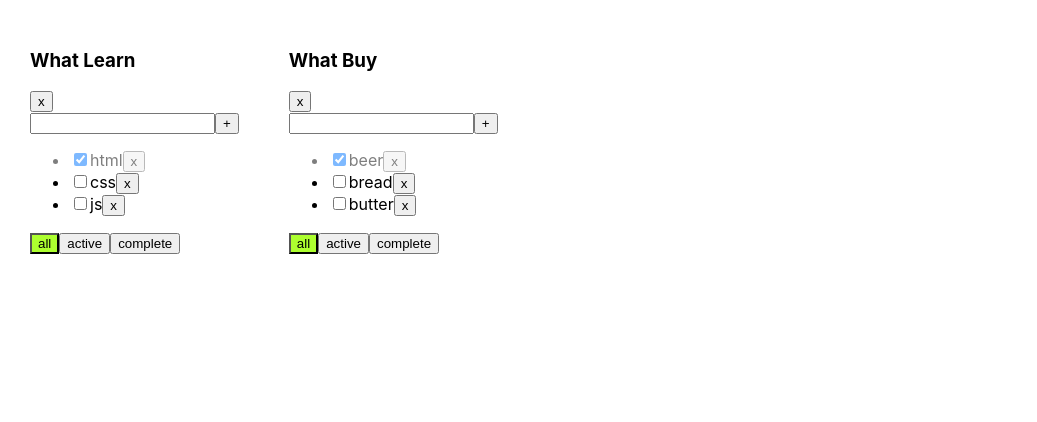
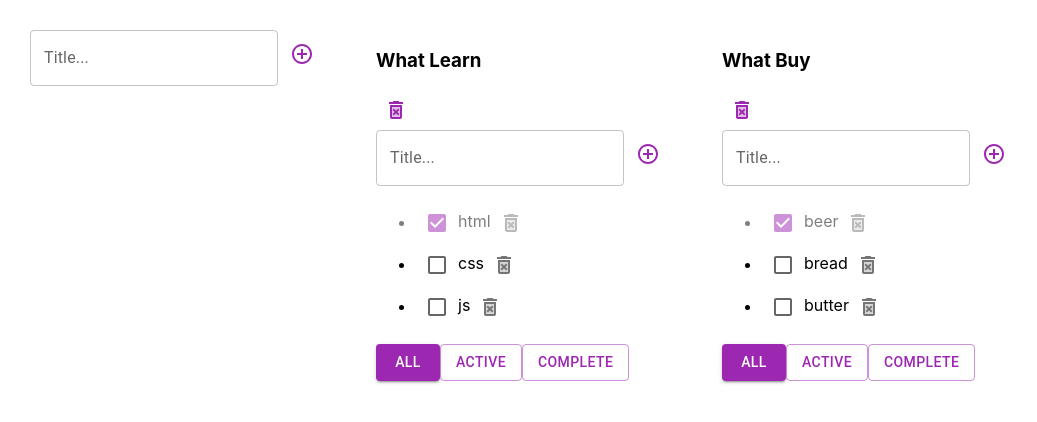
Before and after one commit to denya54/todolist-without-help, a React (Create React App) app: page / in a window 1280 px wide. Shown: the top 422 px of the page, without its empty margins (0-1037 px from the left). Built offline with nearby package versions, Linux system fonts and the light colour scheme.

Commit message:
add materialUI to project

```diff
--- a/package.json
+++ b/package.json
@@ -3,6 +3,10 @@
   "version": "0.1.0",
   "private": true,
   "dependencies": {
+    "@emotion/react": "^11.10.4",
+    "@emotion/styled": "^11.10.4",
+    "@mui/icons-material": "^5.10.3",
+    "@mui/material": "^5.10.5",
     "@testing-library/jest-dom": "^5.16.4",
     "@testing-library/react": "^13.3.0",
     "@testing-library/user-event": "^13.5.0",
--- a/src/AddItemComponent.tsx
+++ b/src/AddItemComponent.tsx
@@ -1,8 +1,12 @@
 import React, {ChangeEvent, KeyboardEvent, useState} from "react";
+import {IconButton} from "@mui/material";
+import AddCircleOutlineTwoToneIcon from '@mui/icons-material/AddCircleOutlineTwoTone';
+import TextField from '@mui/material/TextField';
+
 
 type AddItemComponentPropsType = {
-    addItem: (todoID: string, itemTitle: string) => void
-    todoID: string
+    addItem: (itemTitle: string) => void
+
 }
 
 export const AddItemComponent = (props: AddItemComponentPropsType) => {
@@ -18,7 +22,7 @@ export const AddItemComponent = (props: AddItemComponentPropsType) => {
 
     const addNewItem = () => {
         if (inputValue.trim() !== '') {
-            props.addItem(props.todoID, inputValue.trim())
+            props.addItem(inputValue.trim())
             setInputValue('')
         } else {
             setError('This field should contain symbol')
@@ -33,11 +37,17 @@ export const AddItemComponent = (props: AddItemComponentPropsType) => {
 
     return (
         <div>
-            <input value={inputValue}
-                   onChange={changeInputValue}
-                   onKeyPress={onKeyPressHandler}
-                   className={error ? 'error' : ''}/>
-            <button onClick={addNewItem}>+</button>
+            <TextField
+                error={!!error}
+                label="Title..."
+                color="secondary"
+                value={inputValue}
+                onChange={changeInputValue}
+                onKeyPress={onKeyPressHandler}
+            />
+            <IconButton onClick={addNewItem} color="secondary" size={'large'}>
+                <AddCircleOutlineTwoToneIcon />
+            </IconButton>
             {error ? <div className={'error-message'}>{error}</div> : null}
         </div>
     )
--- a/src/App.tsx
+++ b/src/App.tsx
@@ -2,6 +2,7 @@ import React, {useState} from 'react';
 import './App.css';
 import {Todolist} from "./Todolist";
 import {v1} from "uuid";
+import {AddItemComponent} from "./AddItemComponent";
 
 export type TodolistType = {
     id: string,
@@ -72,8 +73,27 @@ function App() {
         setTodolists(newListTodo)
     }
 
+    const addTodolist = (todolistTitle: string) => {
+        let newTodoID = v1()
+        let newTodo: TodolistType = {id: newTodoID, title: todolistTitle, filter: 'all'}
+        setTodolists([...todolists, newTodo])
+        setTasks({...tasks, [newTodoID]: []})
+    }
+
+    const changeTodolistTitle = (todolistID: string, newTodoTitle: string) => {
+        let changedTodolists = todolists.map(t => t.id === todolistID ? {...t, title: newTodoTitle} : t)
+        setTodolists(changedTodolists)
+    }
+
+    const changeTaskTitle = (todolistID: string, taskID: string, newTaskTitle: string) => {
+        let todolistTask = tasks[todolistID]
+        tasks[todolistID] = todolistTask.map(t => t.id === taskID ? {...t, title: newTaskTitle} : t)
+        setTasks({...tasks})
+    }
+
     return (
         <div className="App">
+            <AddItemComponent addItem={addTodolist}/>
             {todolists.map(todo => {
                 let allTodolistTasks = tasks[todo.id]
                 let tasksForTodo = allTodolistTasks
@@ -92,6 +112,8 @@ function App() {
                                  changeTaskStatus={changeTaskStatus}
                                  filter={todo.filter}
                                  deleteTodolist={deleteTodolist}
+                                 changeTodoTitle={changeTodolistTitle}
+                                 changeTaskTitle={changeTaskTitle}
                 />
             })}
 
--- /dev/null
+++ b/src/ChangeSpan.tsx
@@ -0,0 +1,46 @@
+import React, {ChangeEvent, useState} from "react";
+import TextField from "@mui/material/TextField";
+
+type ChangeSpanPropsType = {
+    title: string
+    changeFunc: (newTitle: string) => void
+}
+
+export const ChangeSpan = (props: ChangeSpanPropsType) => {
+
+    let [changeMod, setChangeMod] = useState(false)
+    let [error, setError] = useState<null | string>(null)
+
+    const activateChangeMod = () => {
+        setChangeMod(true)
+    }
+
+    const deActivateChangeMod = () => {
+        if (titleValue.length < 1) {
+            setError('title must include more than 0 symbols')
+        } else {
+            setChangeMod(false)
+            props.changeFunc(titleValue)
+        }
+    }
+
+    let [titleValue, setTitleValue] = useState(props.title)
+
+    let changeTitle = (e: ChangeEvent<HTMLInputElement>) => {
+        setTitleValue(e.currentTarget.value)
+        setError(null)
+    }
+
+
+    return changeMod
+        ?  <TextField
+                error={!!error}
+                label={'new title'}
+                color="secondary"
+                value={titleValue}
+                onChange={changeTitle}
+                autoFocus
+                onBlur={deActivateChangeMod}
+                helperText={error}
+            />
+        : <span onDoubleClick={activateChangeMod}>{props.title}</span>}
--- /dev/null
+++ b/src/Tasks.tsx
@@ -0,0 +1,42 @@
+import React from "react";
+import {TaskType} from "./App";
+import DeleteForeverTwoToneIcon from "@mui/icons-material/DeleteForeverTwoTone";
+import {Checkbox, IconButton} from "@mui/material";
+import {ChangeSpan} from "./ChangeSpan";
+
+type TasksPropsType = {
+    tasks: Array<TaskType>
+    deleteTask: (todolistID: string, taskID: string) => void
+    changeTaskStatus: (todolistID: string, taskID: string, newIsDoneValue: boolean) => void
+    todoID: string
+    changeTaskTitle: (todolistID: string, taskID: string, newTodoTitle: string) => void
+}
+
+export const Tasks = (props: TasksPropsType) => {
+    const deleteTask = (taskID: string) => {
+        props.deleteTask(props.todoID, taskID)
+    }
+    const changeTaskStatus = (taskID: string, newIsDone: boolean) => {
+        props.changeTaskStatus(props.todoID, taskID, newIsDone)
+    }
+
+    return (
+        <ul> {props.tasks.map(t => {
+            const changeTaskTitle = (newTitle: string) => {
+                props.changeTaskTitle(props.todoID, t.id, newTitle)
+            }
+
+            return <li key={t.id} className={t.isDone ? 'task-complete' : ''}>
+                <Checkbox color="secondary" checked={t.isDone} onChange={(e => {
+                    changeTaskStatus(t.id, e.currentTarget.checked)
+                })}/>
+                <ChangeSpan title={t.title} changeFunc={changeTaskTitle}/>
+                <IconButton onClick={() => deleteTask(t.id)}>
+                    <DeleteForeverTwoToneIcon/>
+                </IconButton>
+            </li>
+        })}
+
+        </ul>
+    )
+}
--- a/src/Todolist.tsx
+++ b/src/Todolist.tsx
@@ -1,6 +1,11 @@
 import React from "react";
 import {FilterType, TaskType} from "./App";
 import {AddItemComponent} from "./AddItemComponent";
+import {ChangeSpan} from "./ChangeSpan";
+import {Tasks} from "./Tasks";
+import {Button, IconButton} from "@mui/material";
+import DeleteForeverTwoToneIcon from '@mui/icons-material/DeleteForeverTwoTone';
+
 
 type TodolistPropsType = {
     title: string
@@ -12,45 +17,49 @@ type TodolistPropsType = {
     changeTaskStatus: (todolistID: string, taskID: string, newIsDoneValue: boolean) => void
     filter: FilterType
     deleteTodolist: (todoID: string) => void
+    changeTodoTitle: (todolistID: string, newTodoTitle: string) => void
+    changeTaskTitle: (todolistID: string, taskID: string, newTodoTitle: string) => void
 }
 
 
 
 export const Todolist = (props: TodolistPropsType) => {
 
-    const deleteTask = (taskID: string) => {
-        props.deleteTask(props.todoID, taskID)
-    }
-
     const setFilter = (filterValue: FilterType) => {
         props.changeFilter(props.todoID, filterValue)
-    }
-
-    const changeTaskStatus = (taskID: string, newIsDone: boolean) => {
-        props.changeTaskStatus(props.todoID, taskID, newIsDone)
     }
 
     const deleteTodo = () => {
         props.deleteTodolist(props.todoID)
     }
 
+    const addTask = (taskTitle: string) => {
+        props.addTask(props.todoID, taskTitle)
+    }
+
+    const changeTodoName = (newTodoName: string) => {
+        props.changeTodoTitle(props.todoID, newTodoName)
+    }
+
     return (
         <div>
-            <h3>{props.title}</h3>
-            <button onClick={deleteTodo}>x</button>
-            <AddItemComponent addItem={props.addTask} todoID={props.todoID}/>
-            <ul> {props.tasks.map(t => <li key={t.id} className={t.isDone ? 'task-complete' : ''}><input type={'checkbox'}
-                                                             checked={t.isDone}
-                                                             onChange={(e => {
-                                                                 changeTaskStatus(t.id, e.currentTarget.checked)
-                                                             })}/><span >{t.title}</span>
-                <button onClick={() => deleteTask(t.id)}>x</button>
-            </li>)}
+            <h3><ChangeSpan title={props.title} changeFunc={changeTodoName}/></h3>
+            <IconButton onClick={deleteTodo} color="secondary" aria-label="add an alarm">
+                <DeleteForeverTwoToneIcon />
+            </IconButton>
+            <AddItemComponent addItem={addTask}/>
+            <Tasks tasks={props.tasks} deleteTask={props.deleteTask} changeTaskStatus={props.changeTaskStatus} todoID={props.todoID} changeTaskTitle={props.changeTaskTitle}/>
 
-            </ul>
-            <button onClick={() => setFilter('all')} className={props.filter=== 'all' ? 'button-active' : ''}>all</button>
-            <button onClick={() => setFilter('active')}  className={props.filter=== 'active' ? 'button-active' : ''}>active</button>
-            <button onClick={() => setFilter('complete')}  className={props.filter=== 'complete' ? 'button-active' : ''}>complete</button>
+            <Button  onClick={() => setFilter('all')}  variant={props.filter=== 'all' ? 'contained' : 'outlined'} color="secondary">
+                All
+            </Button>
+            <Button  onClick={() => setFilter('active')} variant={props.filter=== 'active' ? 'contained' : 'outlined'} color="secondary">
+                Active
+            </Button>
+            <Button  onClick={() => setFilter('complete')}  variant={props.filter=== 'complete' ? 'contained' : 'outlined'} color="secondary">
+                Complete
+            </Button>
+
         </div>
     )
 }
```
Also changed, not shown: 1 other file (tests, documents, lock files or other folders).
